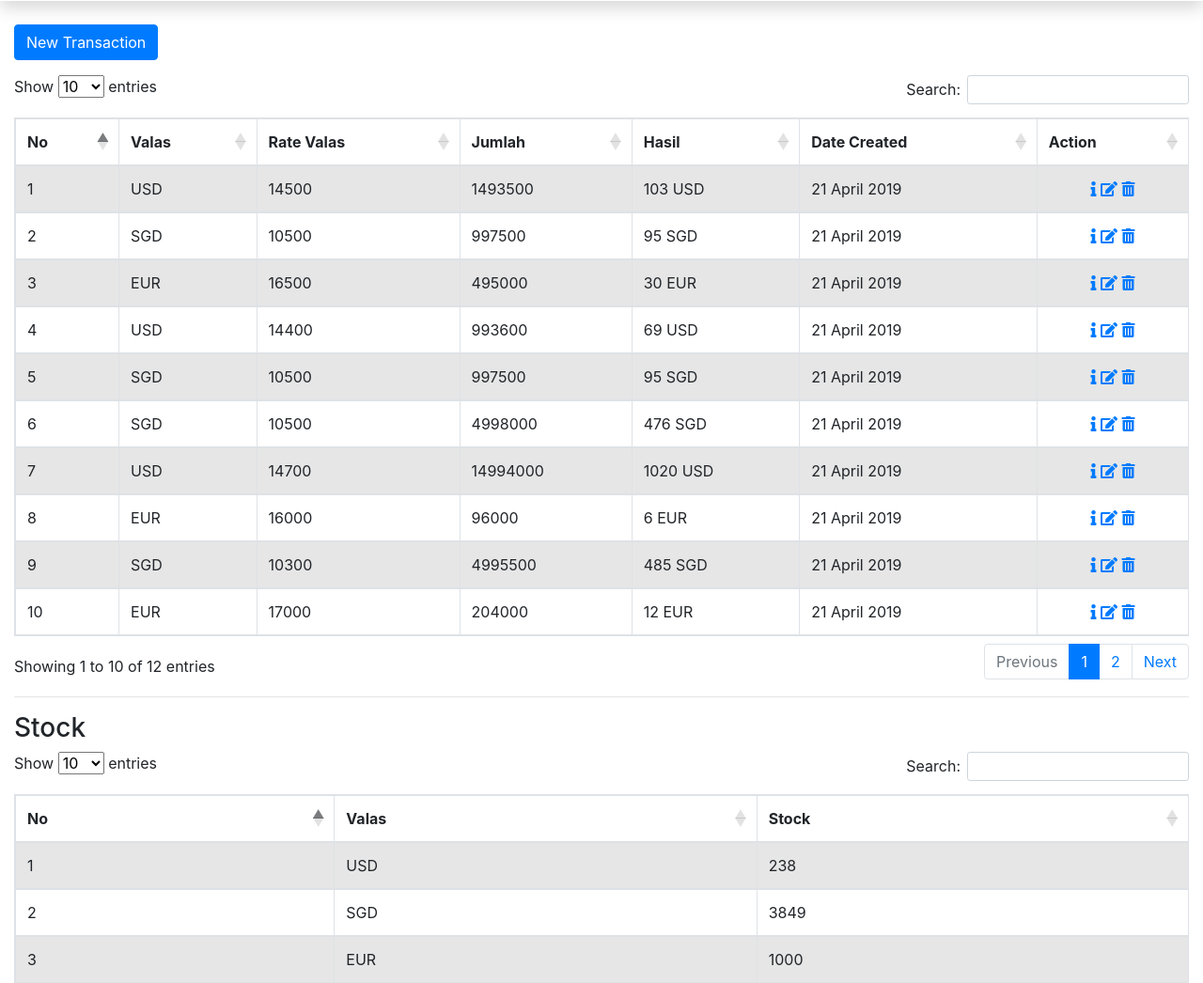
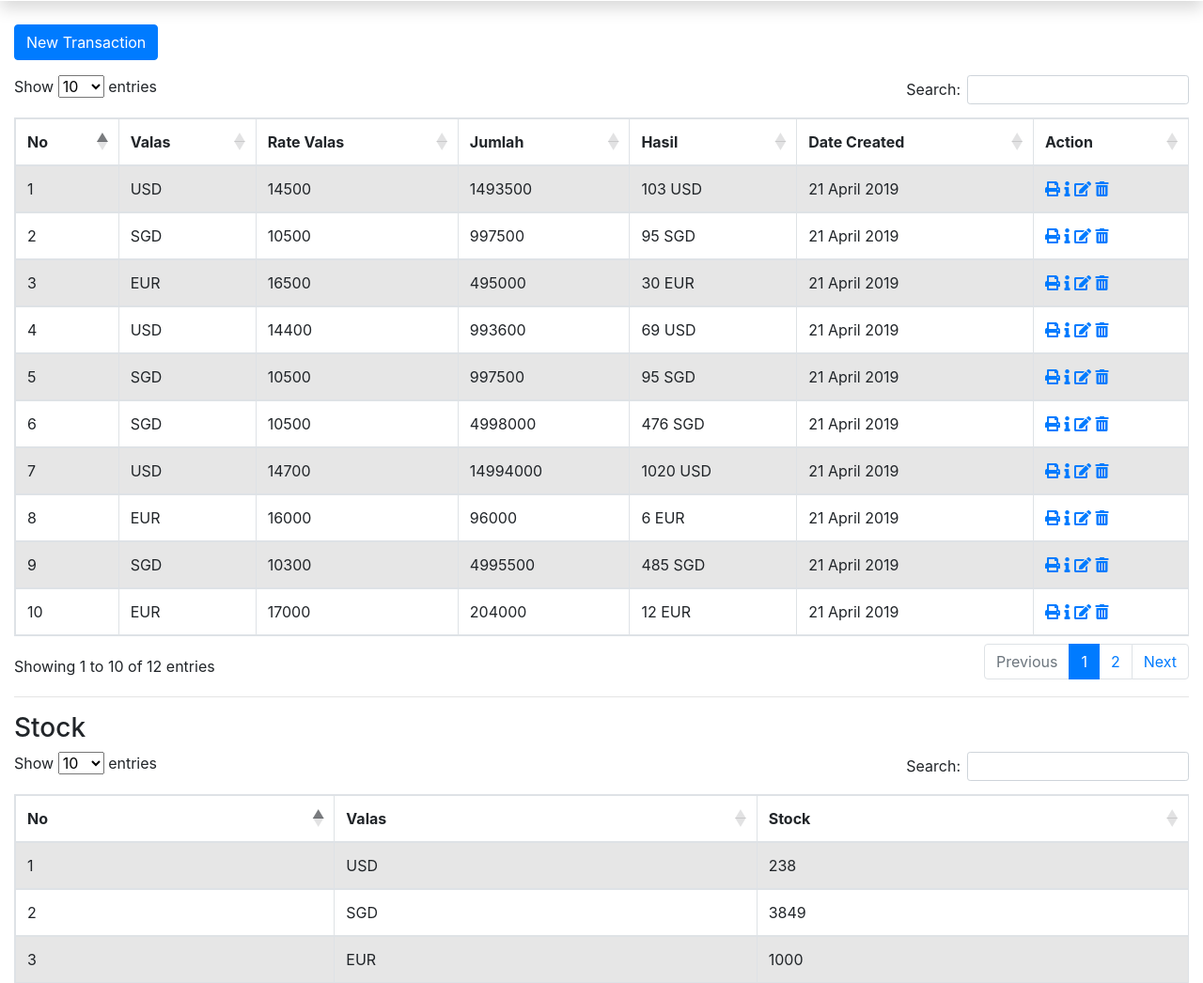
Before and after one commit to yonathan12/maj, a CodeIgniter app: page /MAJ/transaksi/penjualan in a window 1280 px wide. Shown: the part 848-1894 px from the top of the page at 94% size. Run offline with CodeIgniter, Linux system fonts and the light colour scheme; a user stored in the database is signed in; data comes from the database, SQL or seed files in the repository; some libraries are stand-ins or nearby versions.

Commit message:
Transaction

```diff
--- a/application/views/transaksi/pembelian.php
+++ b/application/views/transaksi/pembelian.php
@@ -28,7 +28,8 @@
                             <td><?php echo $beli['jumlah'];?></td>
                             <td><?php echo "IDR ".$beli['hasil'];?></td>
                             <td><?= date('d F Y',$beli['date_created']);?></td>
-                            <td style="text-align: center;">
+                            <td>
+                                <a href="<?= base_url(); ?>admin/print/<?= $beli['Id']; ?>" class="fas fa-print"></a>
                                 <a href="<?= base_url(); ?>admin/detail/<?= $beli['Id']; ?>" class="fas fa-info"></a>
                                 <a href="<?= base_url(); ?>admin/ubah/<?= $beli['Id']; ?>" class="fas fa-edit" ></a>
                                 <a href="<?= base_url(); ?>admin/hapus/<?= $beli['Id']; ?>" class="fas fa-trash-alt" onclick="return confirm('Yakin');"></a>
--- a/application/views/transaksi/penjualan.php
+++ b/application/views/transaksi/penjualan.php
@@ -28,7 +28,8 @@
                             <td><?php echo $jual['JML'];?></td>
                             <td><?php echo $jual['hasil']." ".$jual['valas'];?></td>
                             <td><?= date('d F Y',$jual['date_created']);?></td>
-                            <td style="text-align: center;">
+                            <td>
+                                <a href="<?= base_url(); ?>admin/print/<?= $jual['Id']; ?>" class="fas fa-print"></a>
                                 <a href="<?= base_url(); ?>admin/detail/<?= $jual['Id']; ?>" class="fas fa-info"></a>
                                 <a href="<?= base_url(); ?>admin/ubah/<?= $jual['Id']; ?>" class="fas fa-edit" ></a>
                                 <a href="<?= base_url(); ?>admin/hapus/<?= $jual['Id']; ?>" class="fas fa-trash-alt" onclick="return confirm('Yakin');"></a>
```
